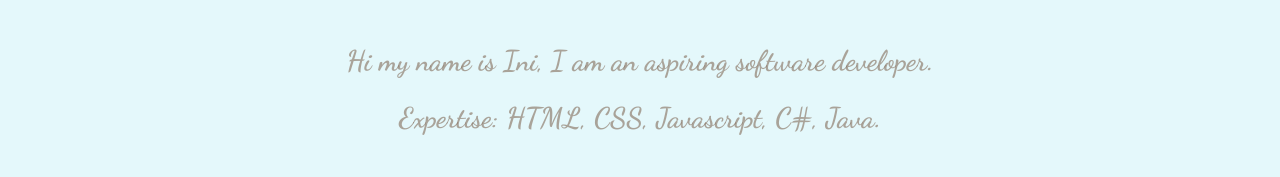
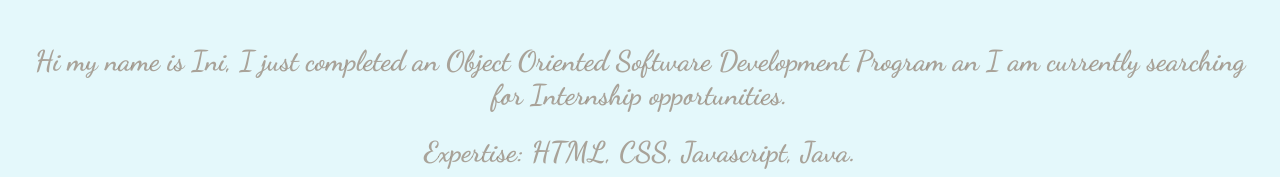
Before and after one commit to IniRud/personal-app, a plain HTML site: page index.html in a window 1280 px wide. Shown: the top 177 px of the page. Drawn offline with Linux system fonts and the light colour scheme.

Commit message:
Update index.html

```diff
--- a/index.html
+++ b/index.html
@@ -10,9 +10,9 @@
 	<section class="one_part">
 		<header class="">
 			<div class="top_part">
-				<h1>Hi my name is Ini, I am an aspiring software developer.</h1>
+				<h1>Hi my name is Ini, I just completed an Object Oriented Software Development Program an I am currently searching for Internship opportunities.</h1>
 
-                <h2>Expertise: HTML, CSS, Javascript, C#, Java.</h2>
+                <h2>Expertise: HTML, CSS, Javascript, Java.</h2>
 			</div>
 		</header>
 	</section>
```
